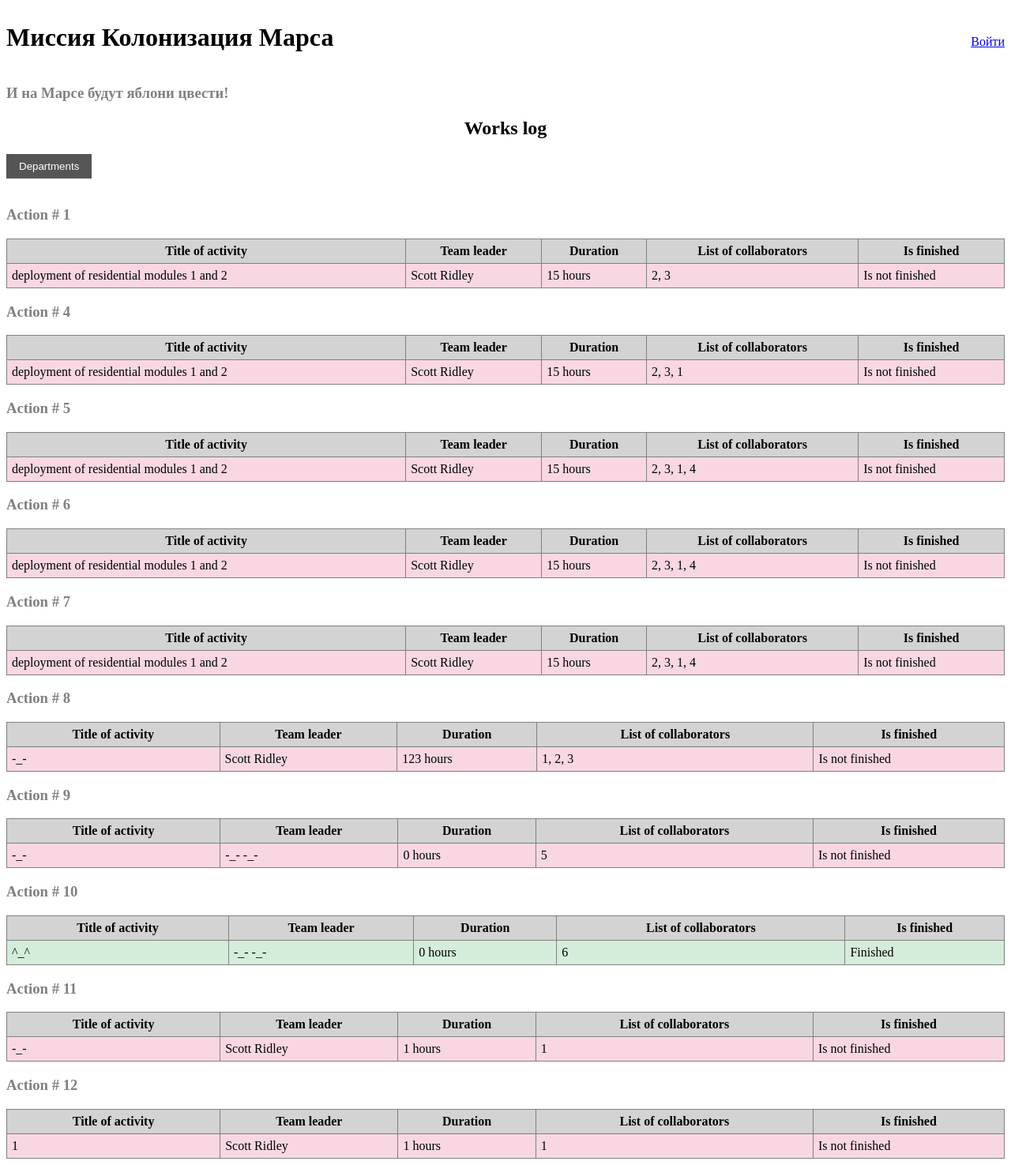
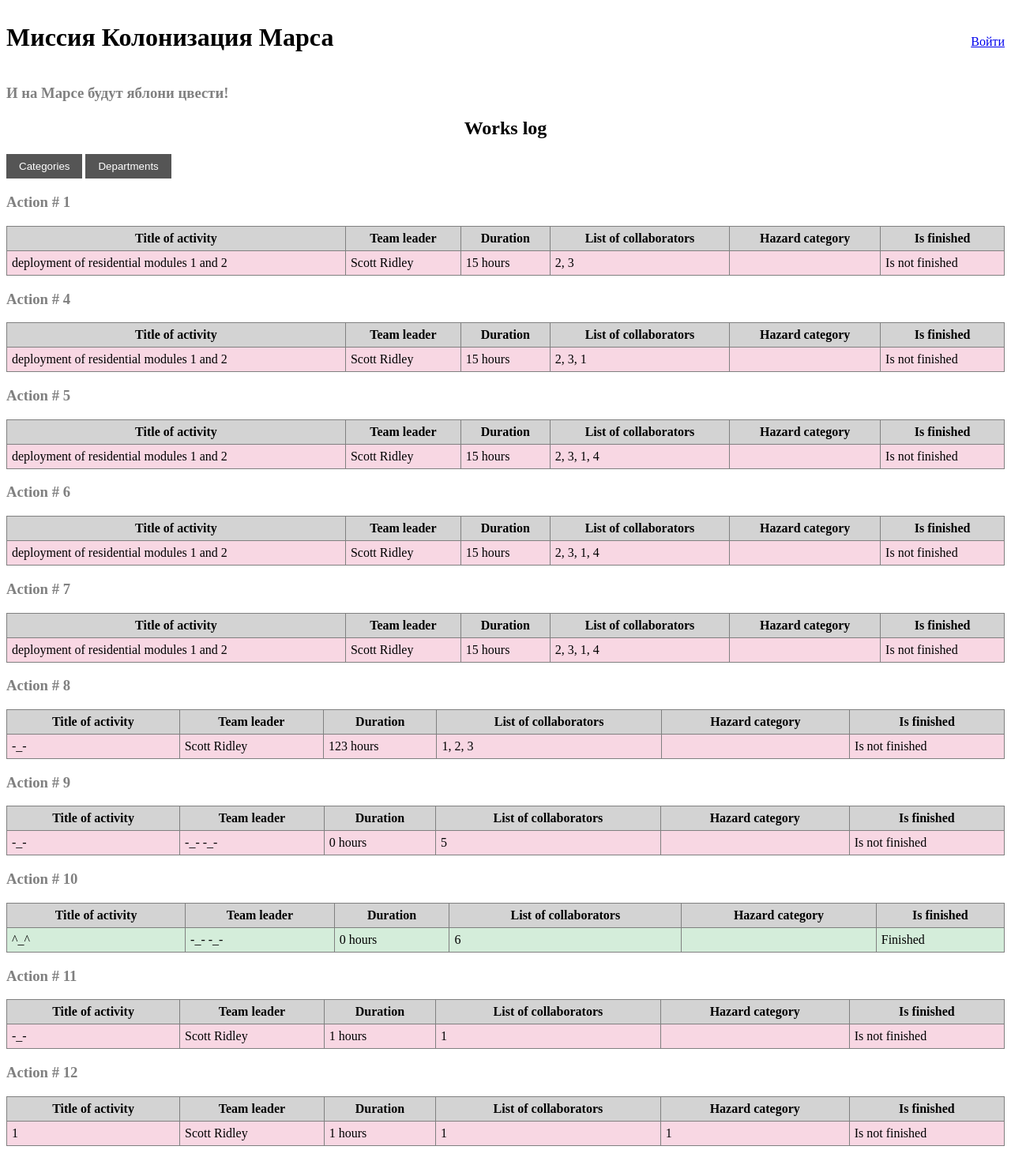
Before and after one commit to levbush/web, a Flask app: page / in a window 1280 px wide. Shown: the whole page at 79% size. After the commit the page ends 1451 px from the top, so only its background shows below. Run offline with Flask 3, Linux system fonts and the light colour scheme; data comes from the database, SQL or seed files in the repository; both versions use the stored data as it was after the commit; some web fonts are replaced.

Commit message:
Вспомогательная таблица

```diff
--- a/data/__all_models.py
+++ b/data/__all_models.py
@@ -1,3 +1,4 @@
 from . import user
 from . import job
 from . import departments
+from . import category
--- a/data/job.py
+++ b/data/job.py
@@ -23,6 +23,7 @@ class Jobs(SqlAlchemyBase, SerializerMixin):
 
     team_leader = C(Int, sqlalchemy.ForeignKey("users.id"))
     user = orm.relationship('User')
+    categories = orm.relationship('Category', secondary='jobs_to_categories', backref='jobs')
 
     def __repr__(self):
         return f"<Job> {self.job}"
--- a/main.py
+++ b/main.py
@@ -8,6 +8,7 @@ from data.db_session import global_init, create_session
 from data.job import Jobs
 from data.user import User
 from data.departments import Department
+from data.category import Category
 
 
 app = Flask(__name__)
@@ -180,6 +181,10 @@ def add_job():
                 collaborators=data['collaborators'],
                 is_finished=bool(data.get('is_finished')),
             )
+            for cat_id in [c.strip() for c in data.get('categories', '').split(',') if c.strip()]:
+                cat = s.get(Category, int(cat_id))
+                if cat:
+                    job.categories.append(cat)
             s.add(job)
             s.commit()
         return redirect('/')
@@ -198,6 +203,7 @@ def edit_job(job_id):
             return redirect('/')
 
         if request.method == 'GET':
+            current_cats = ', '.join(str(c.id) for c in job.categories)
             return render_template(
                 'add_job.html',
                 title='Edit job',
@@ -205,6 +211,7 @@ def edit_job(job_id):
                 team_leader=job.team_leader,
                 work_size=job.work_size,
                 collaborators=job.collaborators,
+                categories=current_cats,
                 is_finished=job.is_finished,
             )
 
@@ -213,6 +220,11 @@ def edit_job(job_id):
         job.work_size = request.form['work_size'] or 0
         job.collaborators = request.form['collaborators']
         job.is_finished = bool(request.form.get('is_finished'))
+        job.categories.clear()
+        for cat_id in [c.strip() for c in request.form.get('categories', '').split(',') if c.strip()]:
+            cat = s.get(Category, int(cat_id))
+            if cat:
+                job.categories.append(cat)
         s.commit()
     return redirect('/')
 
@@ -300,6 +312,61 @@ def delete_department(dep_id):
     return redirect('/departments')
 
 
+@app.route('/categories')
+def categories():
+    with create_session() as s:
+        cats = s.query(Category).all()
+        return render_template('categories.html', title='Categories', categories=cats)
+
+
+@app.route('/add_category', methods=['GET', 'POST'])
+@login_required
+def add_category():
+    message = None
+    if request.method == 'POST':
+        name = request.form.get('name', '').strip()
+        if not name:
+            message = 'Name is required'
+        else:
+            with create_session() as s:
+                s.add(Category(name=name))
+                s.commit()
+            return redirect('/categories')
+    return render_template('add_category.html', title='Add a Category', message=message)
+
+
+@app.route('/edit_category/<int:cat_id>', methods=['GET', 'POST'])
+@login_required
+def edit_category(cat_id):
+    with create_session() as s:
+        cat = s.get(Category, cat_id)
+        if not cat:
+            return redirect('/categories')
+        if current_user.id != 1:
+            return redirect('/categories')
+
+        if request.method == 'GET':
+            return render_template('add_category.html', title='Edit Category', name=cat.name)
+
+        cat.name = request.form.get('name', '').strip()
+        s.commit()
+    return redirect('/categories')
+
+
+@app.route('/delete_category/<int:cat_id>')
+@login_required
+def delete_category(cat_id):
+    with create_session() as s:
+        cat = s.get(Category, cat_id)
+        if not cat:
+            return redirect('/categories')
+        if current_user.id != 1:
+            return redirect('/categories')
+        s.delete(cat)
+        s.commit()
+    return redirect('/categories')
+
+
 def main():
     global_init('db.db')
     app.run(port=8080, host='127.0.0.1')
--- a/templates/add_job.html
+++ b/templates/add_job.html
@@ -2,7 +2,7 @@
 
 {% block content %}
 
-<h2>Adding a job</h2>
+<h2>{{ title }}</h2>
 
 {% if message %}
     <p style="color: red;">{{ message }}</p>
@@ -26,6 +26,10 @@
         <input type="text" name="collaborators" value="{{ collaborators or '' }}"></label>
     </p>
     <p>
+        <label>Hazard categories (ids separated by comma)<br>
+        <input type="text" name="categories" value="{{ categories or '' }}"></label>
+    </p>
+    <p>
         <label>
         <input type="checkbox" name="is_finished" {% if is_finished %}checked{% endif %}> Is finished</label>
     </p>
--- a/templates/index.html
+++ b/templates/index.html
@@ -4,13 +4,13 @@
 
 <h2 style="text-align: center;">Works log</h2>
 
-<a href="/departments"><button style="background-color: #555; color: white; padding: 8px 16px; border: none; cursor: pointer; margin-bottom: 16px;">Departments</button></a>
-
-{% if current_user.is_authenticated %}
-    <a href="/add_job">
-        <button style="background-color: #555; color: white; padding: 8px 16px; border: none; cursor: pointer; margin-bottom: 16px;">Add job</button>
-    </a>
-{% endif %}
+<div style="margin-bottom: 16px;">
+    <a href="/categories"><button style="background-color: #555; color: white; padding: 8px 16px; border: none; cursor: pointer;">Categories</button></a>
+    <a href="/departments"><button style="background-color: #555; color: white; padding: 8px 16px; border: none; cursor: pointer;">Departments</button></a>
+    {% if current_user.is_authenticated %}
+    <a href="/add_job"><button style="background-color: #555; color: white; padding: 8px 16px; border: none; cursor: pointer;">Add job</button></a>
+    {% endif %}
+</div>
 
 {% for job in jobs %}
 <h3>Action # {{ job.id }}</h3>
@@ -23,6 +23,7 @@
             <th>Team leader</th>
             <th>Duration</th>
             <th>List of collaborators</th>
+            <th>Hazard category</th>
             <th>Is finished</th>
         </tr>
     </thead>
@@ -38,6 +39,7 @@
             </td>
             <td>{{ job.work_size }} hours</td>
             <td>{{ job.collaborators }}</td>
+            <td>{{ job.categories | map(attribute='id') | join(', ') }}</td>
             <td>{{ "Finished" if job.is_finished else "Is not finished" }}</td>
         </tr>
     </tbody>
```
Also changed, not shown: data/category.py (added, +25 -0 lines), templates/add_category.html (added, +19 -0 lines), templates/categories.html (added, +45 -0 lines), db.db.
